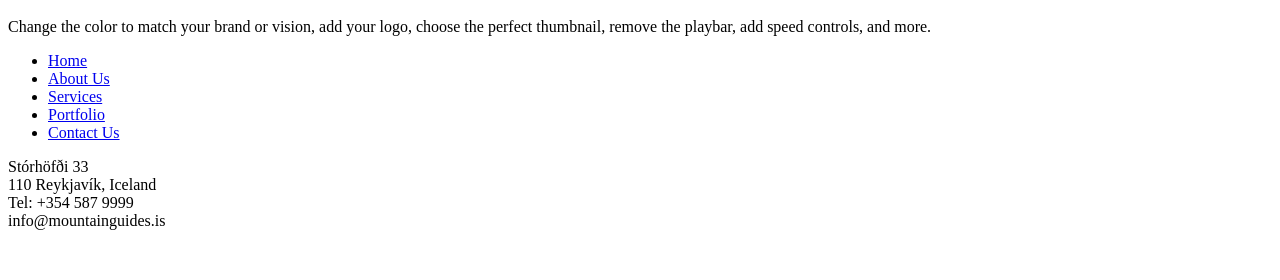
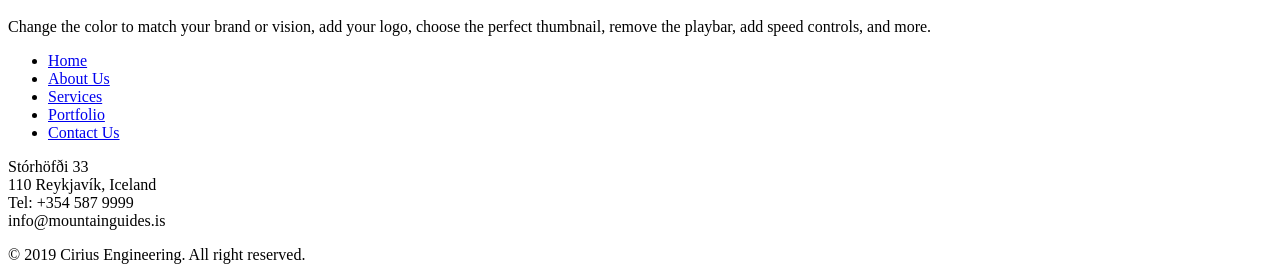
Before and after one commit to klavenjones/CiriusEngineering, a website built with webpack: page src/views/index.html in a window 1280 px wide. Shown: the part 5899-6179 px from the top of the page. Before the commit the page ends 6145 px from the top, so only its background shows below. Built offline with nearby package versions, Linux system fonts and the light colour scheme.

Commit message:
Completed Call to Action and Footer

```diff
--- a/src/scss/_home.scss
+++ b/src/scss/_home.scss
@@ -528,7 +528,7 @@ header {
 }
 
 .footer {
-  padding: 70px 0 60px;
+  padding: 70px 0 0px;
   .footer__logo {
     width: 150px;
     margin: 0 0 15px;
@@ -578,3 +578,16 @@ header {
     }
   }
 }
+
+.footer__lower {
+  opacity: .4;
+  height: 60px;
+  margin-top: 70px;
+  border-top: 1px solid rgba(0, 0, 0, .2);
+  display: flex;
+  justify-content: center;
+  align-items: center;
+  p {
+    font-size: 12px;
+  }
+}
--- a/src/views/index.html
+++ b/src/views/index.html
@@ -286,7 +286,13 @@
                     </div>
                 </div>
             </div>
+            <div class="footer__lower">
+                <p>
+                    © 2019 Cirius Engineering. All right reserved.
+                </p>
+            </div>
         </footer>
+
         <script src="./bundle.js" defer async></script>
     </body>
 
```
